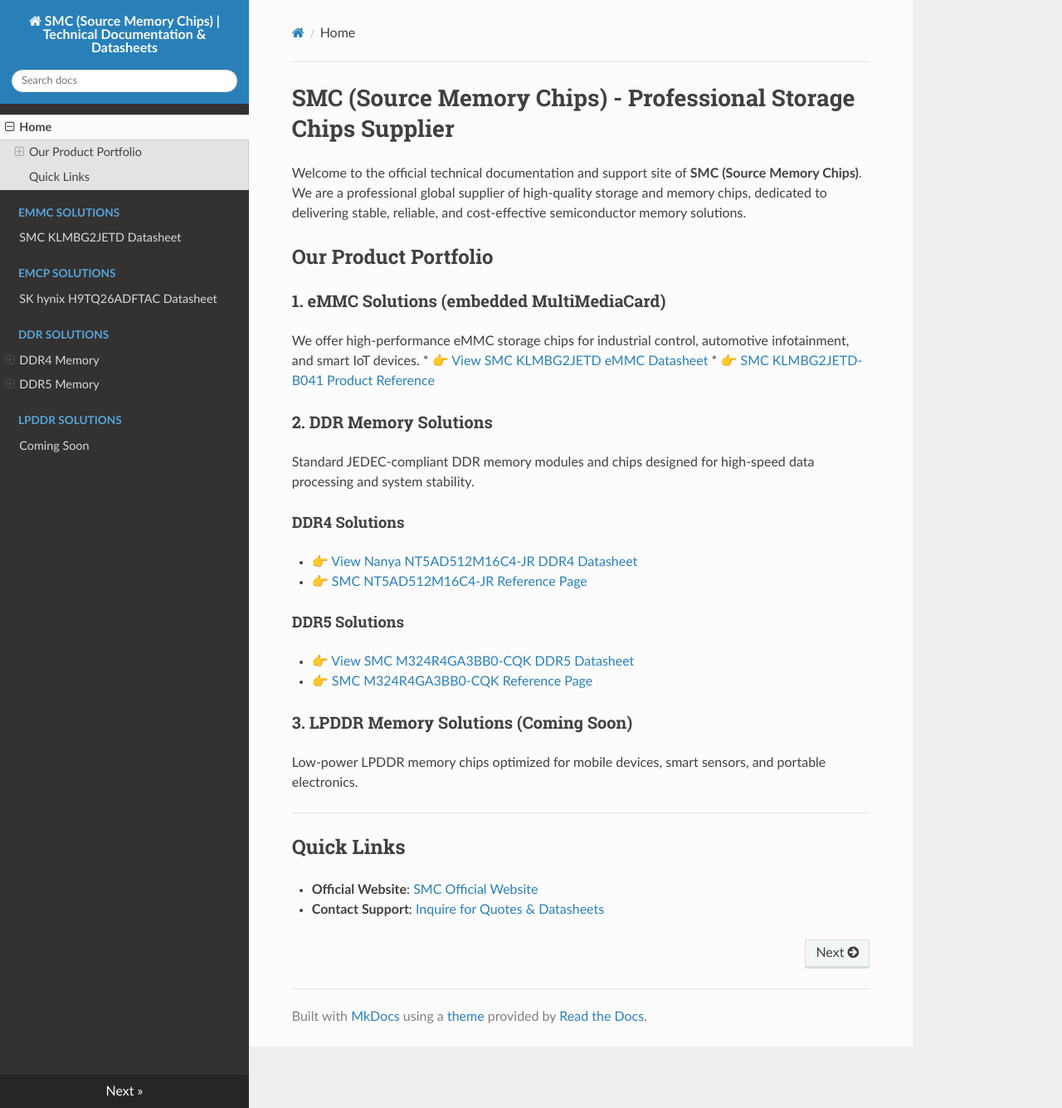
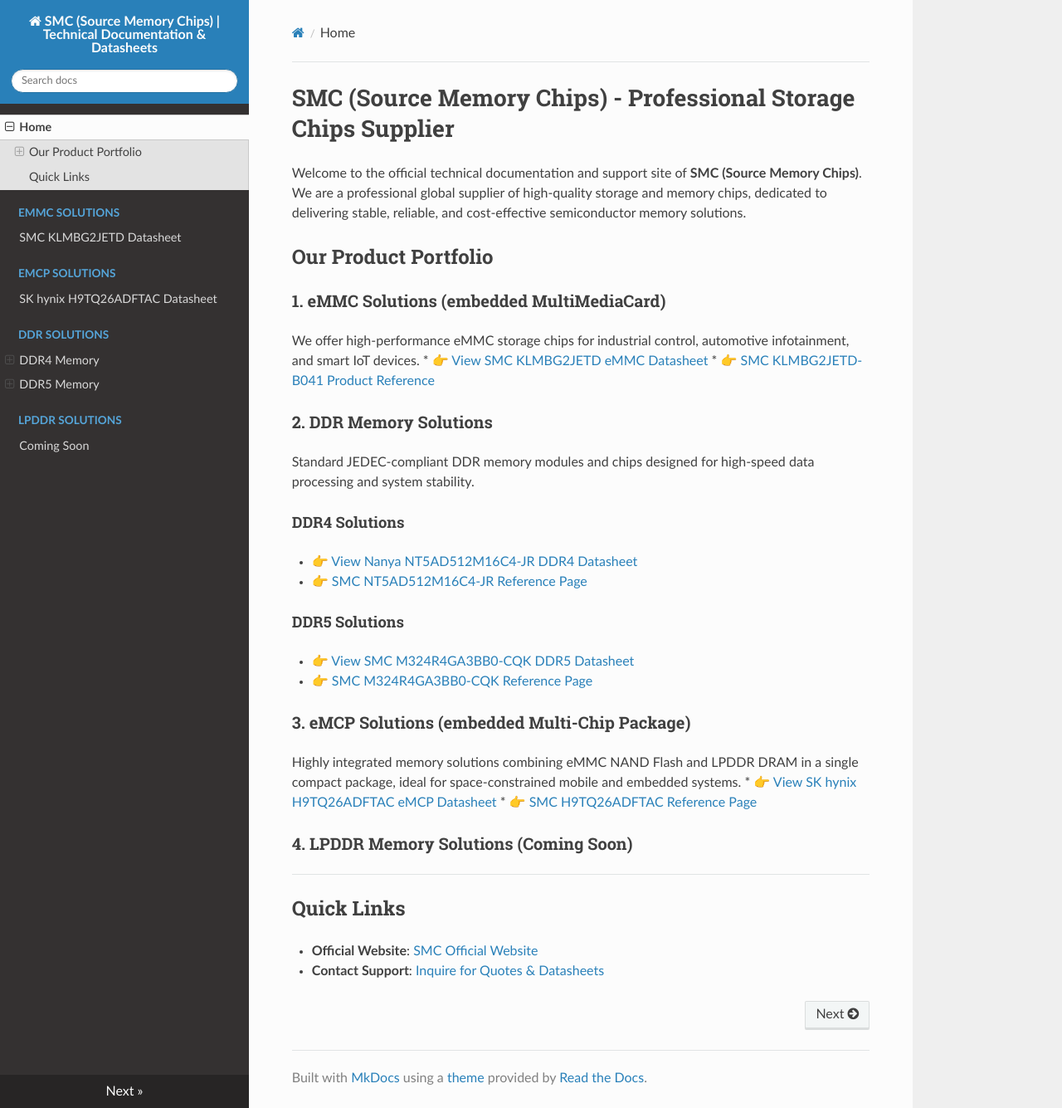
Before and after one commit to fionnulajr5x/smc-storage-chips-datasheets, an MkDocs documentation site: the page built from docs/index.md, in a window 1280 px wide and 1335 px high. Shown: the whole window at 83% size. Built offline with MkDocs 1.6.1, drawn with Linux system fonts in a browser that asks for light colours; nearby versions of some CDN libraries.

Commit message:
Update index.md

```diff
--- a/docs/index.md
+++ b/docs/index.md
@@ -20,8 +20,12 @@ Standard JEDEC-compliant DDR memory modules and chips designed for high-speed da
 * 👉 [View SMC M324R4GA3BB0-CQK DDR5 Datasheet](ddr/ddr5/m324r4ga3bb0-cqk.md)
 * 👉 [SMC M324R4GA3BB0-CQK Reference Page](https://www.sourcememorychips.com/products/m324r4ga3bb0-cqk)
 
-### 3. LPDDR Memory Solutions (Coming Soon)
-Low-power LPDDR memory chips optimized for mobile devices, smart sensors, and portable electronics.
+### 3. eMCP Solutions (embedded Multi-Chip Package)
+Highly integrated memory solutions combining eMMC NAND Flash and LPDDR DRAM in a single compact package, ideal for space-constrained mobile and embedded systems.
+* 👉 [View SK hynix H9TQ26ADFTAC eMCP Datasheet](emcp/h9tq26adftac.md)
+* 👉 [SMC H9TQ26ADFTAC Reference Page](https://www.sourcememorychips.com/products/hqtq26adftac)
+
+### 4. LPDDR Memory Solutions (Coming Soon)
 
 ---
 
```
